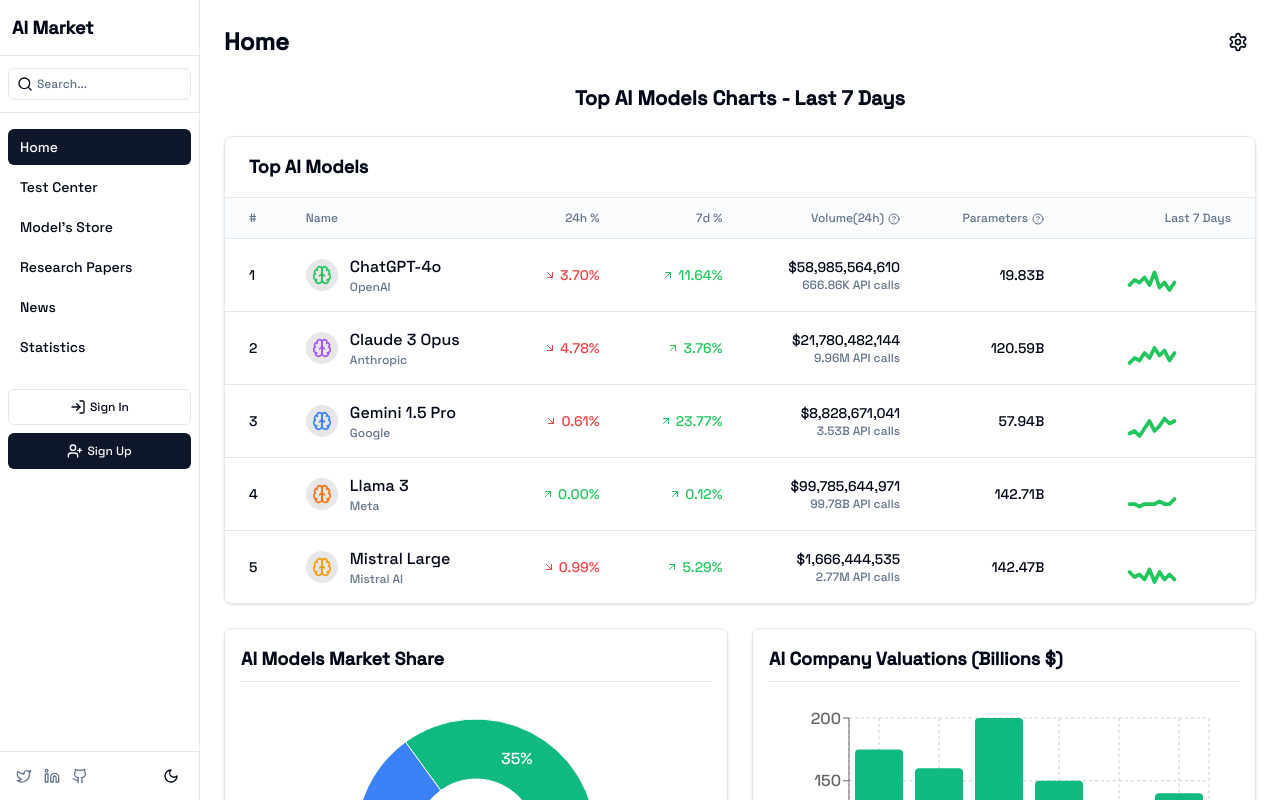
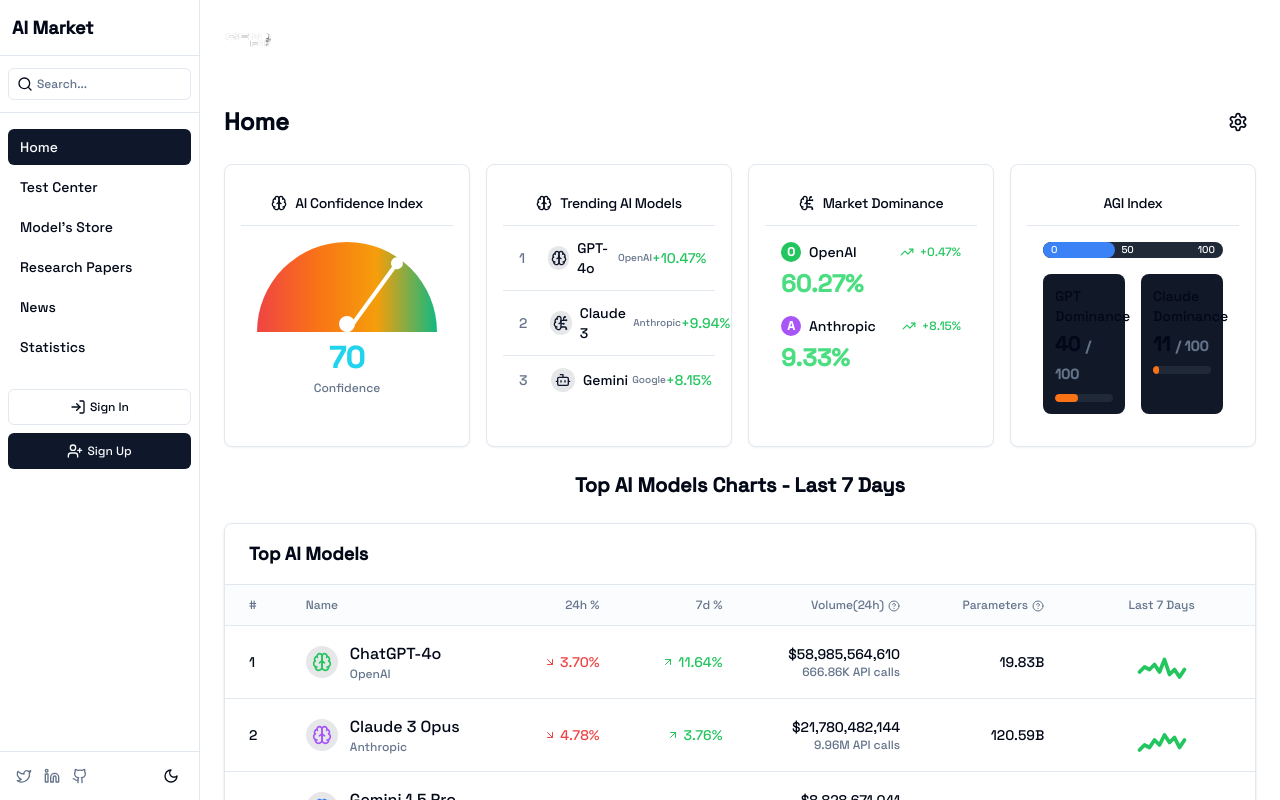
Before and after one commit to Acherono/modelmirror, a React (Vite) app: page / in a window 1280 px wide. Shown: the top 800 px of the page. Built offline with nearby package versions, Linux system fonts and the light colour scheme.

Commit message:
Enhance application design and layout
- Integrate new logo and rebuild components above the table.
- Refine "Last 7 Days" column for visual consistency.

```diff
--- /dev/null
+++ b/src/components/dashboard/AGIIndex.tsx
@@ -0,0 +1,95 @@
+
+import { useState, useEffect } from "react";
+import { Card, CardContent, CardHeader, CardTitle } from "../ui/card";
+import { Brain } from "lucide-react";
+
+interface AGIItem {
+  name: string;
+  value: number;
+  maxValue: number;
+}
+
+export function AGIIndex() {
+  const [agiData, setAgiData] = useState<AGIItem[]>([
+    {
+      name: "GPT Dominance",
+      value: 40,
+      maxValue: 100
+    },
+    {
+      name: "Claude Dominance",
+      value: 11,
+      maxValue: 100
+    }
+  ]);
+  const [overallIndex, setOverallIndex] = useState(40);
+  const [isLoading, setIsLoading] = useState(true);
+
+  useEffect(() => {
+    // Simulate data loading
+    const timer = setTimeout(() => {
+      setIsLoading(false);
+    }, 1300);
+
+    return () => clearTimeout(timer);
+  }, []);
+
+  if (isLoading) {
+    return (
+      <Card className="w-full h-full">
+        <CardHeader>
+          <CardTitle className="bg-gray-200 h-6 w-48 rounded animate-pulse">
+            Loading...
+          </CardTitle>
+        </CardHeader>
+        <CardContent>
+          <div className="flex items-center justify-center h-[120px]">
+            <div className="w-10 h-10 border-4 border-primary border-t-transparent rounded-full animate-spin" />
+          </div>
+        </CardContent>
+      </Card>
+    );
+  }
+
+  return (
+    <Card className="w-full h-full bg-sidebar overflow-hidden">
+      <CardHeader className="border-b border-border p-3">
+        <CardTitle className="text-sm font-medium text-center">
+          AGI Index
+        </CardTitle>
+      </CardHeader>
+      <CardContent className="p-4">
+        <div className="flex items-center justify-center mb-4">
+          <div className="relative w-full max-w-[300px] h-[16px] bg-gray-800 rounded-full overflow-hidden">
+            <div
+              className="absolute top-0 left-0 h-full bg-blue-500 rounded-full"
+              style={{ width: `${overallIndex}%` }}
+            />
+            <div className="absolute top-0 inset-x-0 flex justify-between px-2">
+              <span className="text-[10px] text-white">0</span>
+              <span className="text-[10px] text-white">50</span>
+              <span className="text-[10px] text-white">100</span>
+            </div>
+          </div>
+        </div>
+
+        <div className="grid grid-cols-2 gap-4 mt-2">
+          {agiData.map((item, index) => (
+            <div key={index} className="bg-gray-900 p-3 rounded-lg">
+              <div className="text-sm font-medium mb-1">{item.name}</div>
+              <div className="text-xl font-bold">
+                {item.value} <span className="text-sm text-muted-foreground">/ {item.maxValue}</span>
+              </div>
+              <div className="mt-2 relative w-full h-2 bg-gray-800 rounded-full overflow-hidden">
+                <div
+                  className="absolute top-0 left-0 h-full bg-orange-500 rounded-full"
+                  style={{ width: `${(item.value / item.maxValue) * 100}%` }}
+                />
+              </div>
+            </div>
+          ))}
+        </div>
+      </CardContent>
+    </Card>
+  );
+}
--- a/src/components/dashboard/AIModelDominance.tsx
+++ b/src/components/dashboard/AIModelDominance.tsx
@@ -15,13 +15,13 @@ export function AIModelDominance() {
     {
       name: "OpenAI",
       percentage: 60.27,
-      change: 3.45,
+      change: 0.47,
       icon: <div className="w-5 h-5 rounded-full bg-green-500 flex items-center justify-center text-white text-xs font-bold">O</div>
     },
     {
       name: "Anthropic",
       percentage: 9.33,
-      change: -1.21,
+      change: 8.15,
       icon: <div className="w-5 h-5 rounded-full bg-purple-500 flex items-center justify-center text-white text-xs font-bold">A</div>
     }
   ]);
@@ -56,7 +56,7 @@ export function AIModelDominance() {
   return (
     <Card className="w-full h-full bg-sidebar">
       <CardHeader className="border-b border-border p-3">
-        <CardTitle className="text-sm font-medium flex items-center gap-2">
+        <CardTitle className="text-sm font-medium flex items-center gap-2 justify-center">
           <BrainCircuit className="h-4 w-4" />
           Market Dominance
         </CardTitle>
@@ -71,19 +71,13 @@ export function AIModelDominance() {
                   <span className="text-sm font-medium">{item.name}</span>
                 </div>
                 <div className="flex items-center gap-1.5">
-                  {item.change > 0 ? (
-                    <TrendingUp className="h-3.5 w-3.5 text-green-500" />
-                  ) : (
-                    <TrendingDown className="h-3.5 w-3.5 text-red-500" />
-                  )}
-                  <span className={`text-xs font-medium ${
-                    item.change > 0 ? 'text-green-500' : 'text-red-500'
-                  }`}>
-                    {item.change > 0 ? '+' : ''}{item.change}%
+                  <TrendingUp className="h-3.5 w-3.5 text-green-500" />
+                  <span className="text-xs font-medium text-green-500">
+                    +{item.change}%
                   </span>
                 </div>
               </div>
-              <div className="text-2xl font-bold">
+              <div className="text-2xl font-bold text-green-400">
                 {item.percentage}%
               </div>
             </div>
--- a/src/components/dashboard/AIModelSentiment.tsx
+++ b/src/components/dashboard/AIModelSentiment.tsx
@@ -50,7 +50,7 @@ export function AIModelSentiment() {
   return (
     <Card className="w-full h-full bg-sidebar overflow-hidden">
       <CardHeader className="border-b border-border p-3">
-        <CardTitle className="text-sm font-medium flex items-center gap-2">
+        <CardTitle className="text-sm font-medium flex items-center gap-2 justify-center">
           <Brain className="h-4 w-4" />
           AI Confidence Index
         </CardTitle>
@@ -66,27 +66,26 @@ export function AIModelSentiment() {
                   className="absolute bottom-0 left-0 w-full h-full rounded-t-full overflow-hidden"
                   style={{
                     background: "linear-gradient(to right, #ef4444, #f97316, #f59e0b, #10b981)",
-                    opacity: 0.3
                   }}
                 />
 
                 {/* Needle */}
                 <div
-                  className="absolute bottom-0 left-1/2 h-[85px] w-1 bg-primary z-10 origin-bottom transform -translate-x-1/2"
+                  className="absolute bottom-0 left-1/2 h-[85px] w-1 bg-white z-10 origin-bottom transform -translate-x-1/2"
                   style={{ transform: `translateX(-50%) rotate(${getNeedleRotation() - 90}deg)` }}
                 >
-                  <div className="w-3 h-3 rounded-full bg-primary absolute -left-1 -top-1.5" />
+                  <div className="w-3 h-3 rounded-full bg-white absolute -left-1 -top-1.5" />
                 </div>
 
                 {/* Center point */}
-                <div className="absolute bottom-0 left-1/2 transform -translate-x-1/2 w-4 h-4 bg-background border-2 border-primary rounded-full z-20" />
+                <div className="absolute bottom-0 left-1/2 transform -translate-x-1/2 w-4 h-4 bg-sidebar border-2 border-white rounded-full z-20" />
               </div>
             </div>
           </div>
 
           {/* Sentiment Value */}
           <div className="flex flex-col items-center">
-            <div className="text-3xl font-bold" style={{ color: getColor() }}>
+            <div className="text-3xl font-bold text-cyan-400">
               {sentiment}
             </div>
             <div className="text-xs text-muted-foreground mt-1">
--- a/src/components/dashboard/AIModelsTable.tsx
+++ b/src/components/dashboard/AIModelsTable.tsx
@@ -199,7 +199,7 @@ export function AIModelsTable() {
                       </TooltipContent>
                     </Tooltip>
                   </th>
-                  <th className="px-6 py-3 text-right text-xs font-medium text-muted-foreground">Last 7 Days</th>
+                  <th className="px-6 py-3 text-center text-xs font-medium text-muted-foreground">Last 7 Days</th>
                 </tr>
               </thead>
               <tbody className="divide-y divide-border">
@@ -244,7 +244,8 @@ export function AIModelsTable() {
                     <td className="px-6 py-4 whitespace-nowrap text-sm text-right font-medium">
                       {model.parameters}
                     </td>
-                    <td className="px-6 py-4 whitespace-nowrap">
+                    <td className="px-6 py-4 whitespace-nowrap text-center">
+                      <div className="flex justify-center">
                         <svg
                           width="120"
                           height="40"
@@ -258,6 +259,7 @@ export function AIModelsTable() {
                         >
                           <path d={model.sparkline} />
                         </svg>
+                      </div>
                     </td>
                   </tr>
                 ))}
--- a/src/components/dashboard/DashboardContainer.tsx
+++ b/src/components/dashboard/DashboardContainer.tsx
@@ -49,7 +49,20 @@ export function DashboardContainer({ visibleWidgets = {} }: DashboardContainerPr
               key={widget.i}
               className={widgetClasses}
             >
-              {widget.component}
+              {/* For the AI Models Table, we need to ensure the "Last 7 Days" column is properly centered */}
+              {widget.i === "ai-models-table" ? (
+                <div className="w-full h-full">
+                  {widget.component}
+                  <style jsx global>{`
+                    /* Center the sparkline SVGs in the "Last 7 Days" column */
+                    td:last-child svg {
+                      margin: 0 auto;
+                    }
+                  `}</style>
+                </div>
+              ) : (
+                widget.component
+              )}
             </div>
           );
         })}
--- a/src/components/dashboard/ModelRankings.tsx
+++ b/src/components/dashboard/ModelRankings.tsx
@@ -16,8 +16,6 @@ const initialData: ModelItem[] = [
   { id: 1, name: "GPT-4o", type: "OpenAI", score: 98.7, change: 10.47, icon: Brain },
   { id: 2, name: "Claude 3", type: "Anthropic", score: 97.2, change: 9.94, icon: BrainCircuit },
   { id: 3, name: "Gemini", type: "Google", score: 95.8, change: 8.15, icon: Bot },
-  { id: 4, name: "Llama 3", type: "Meta", score: 94.2, change: 7.38, icon: ServerCog },
-  { id: 5, name: "Mistral", type: "Mistral AI", score: 92.1, change: 6.26, icon: Network },
 ];
 
 export function ModelRankings() {
@@ -53,7 +51,7 @@ export function ModelRankings() {
   return (
     <Card className="w-full h-full bg-sidebar">
       <CardHeader className="border-b border-border p-3">
-        <CardTitle className="text-sm font-medium flex items-center gap-2">
+        <CardTitle className="text-sm font-medium flex items-center gap-2 justify-center">
           <Brain className="h-4 w-4" />
           Trending AI Models
         </CardTitle>
@@ -85,11 +83,8 @@ export function ModelRankings() {
                   </div>
                 </div>
                 <div className="flex flex-col items-end gap-0.5">
-                  <div className="text-sm font-medium">
-                    {model.score}
-                  </div>
-                  <div className={`text-[10px] font-medium ${isPositive ? 'text-green-500' : 'text-red-500'}`}>
-                    {isPositive ? '+' : ''}{model.change}%
+                  <div className="text-sm font-medium text-green-500">
+                    +{model.change.toFixed(2)}%
                   </div>
                 </div>
               </div>
--- a/src/components/layout/Layout.tsx
+++ b/src/components/layout/Layout.tsx
@@ -11,6 +11,9 @@ export function Layout({ children }: LayoutProps) {
     <div className="flex min-h-screen bg-background">
       <Sidebar />
       <div className="flex flex-col flex-1 ml-[200px] transition-all duration-300">
+        <header className="py-4 px-6 flex items-center">
+          <img src="/lovable-uploads/4e5a8e0f-1ba3-427e-8f09-56638597edf2.png" alt="GENRI Logo" className="h-12" />
+        </header>
         <main className="flex-1 p-6">
           {children}
         </main>
--- a/src/pages/Index.tsx
+++ b/src/pages/Index.tsx
@@ -7,6 +7,10 @@ import { Switch } from "@/components/ui/switch";
 import { DashboardContainerModel } from "@/components/dashboard/DashboardContainerModel";
 import { Button } from "@/components/ui/button";
 import { Eye, EyeOff } from "lucide-react";
+import { AIModelSentiment } from "@/components/dashboard/AIModelSentiment";
+import { ModelRankings } from "@/components/dashboard/ModelRankings";
+import { AIModelDominance } from "@/components/dashboard/AIModelDominance";
+import { AGIIndex } from "@/components/dashboard/AGIIndex";
 
 const Index = () => {
   const [widgets, setWidgets] = useState<any[]>([]);
@@ -114,6 +118,22 @@ const Index = () => {
         </Sheet>
       </div>
 
+      {/* Key metrics row */}
+      <div className="grid grid-cols-1 md:grid-cols-4 gap-4 mb-6">
+        <div className="col-span-1">
+          <AIModelSentiment />
+        </div>
+        <div className="col-span-1">
+          <ModelRankings />
+        </div>
+        <div className="col-span-1">
+          <AIModelDominance />
+        </div>
+        <div className="col-span-1">
+          <AGIIndex />
+        </div>
+      </div>
+
       <h2 className="text-xl font-semibold mb-6 text-center">Top AI Models Charts - Last 7 Days</h2>
 
       <DashboardContainer visibleWidgets={visibleWidgets} />
```
Also changed, not shown: public/lovable-uploads/4e5a8e0f-1ba3-427e-8f09-56638597edf2.png (added). Lines whose indentation alone changed are shown as unchanged.
